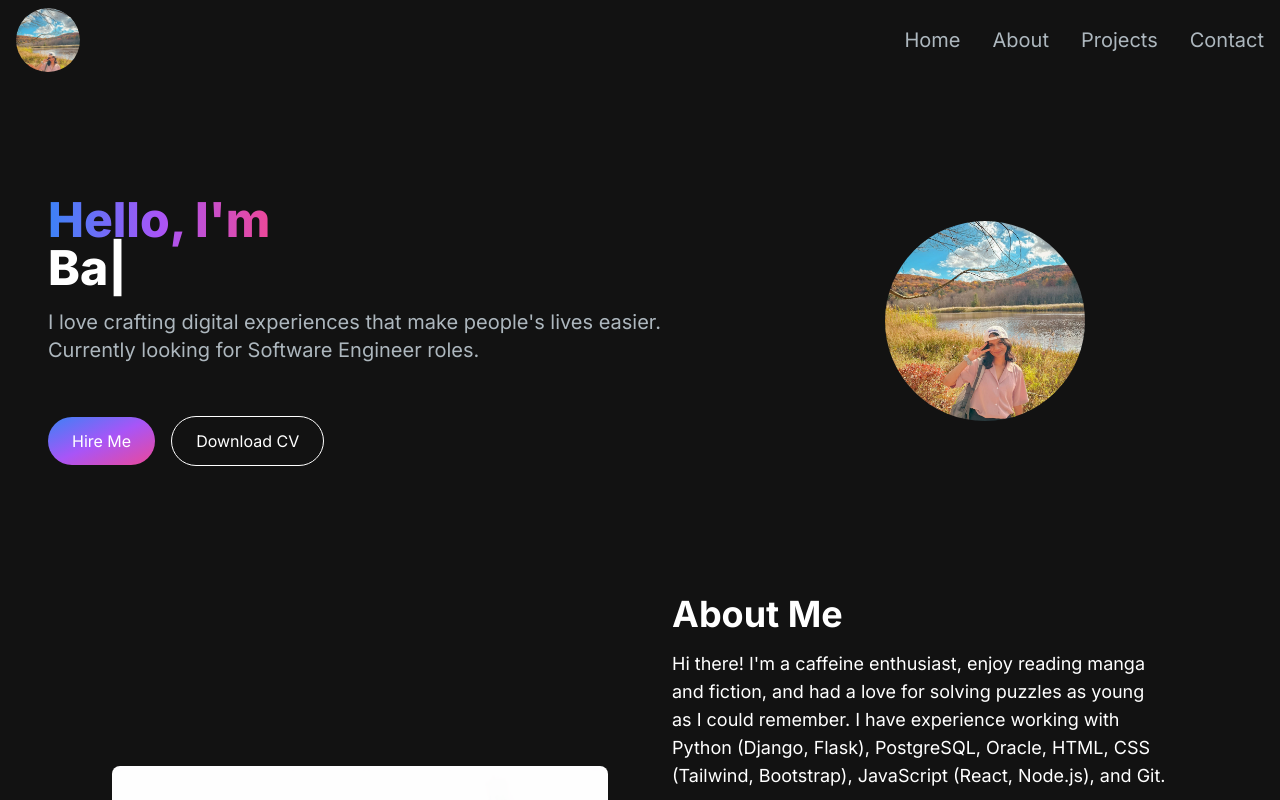
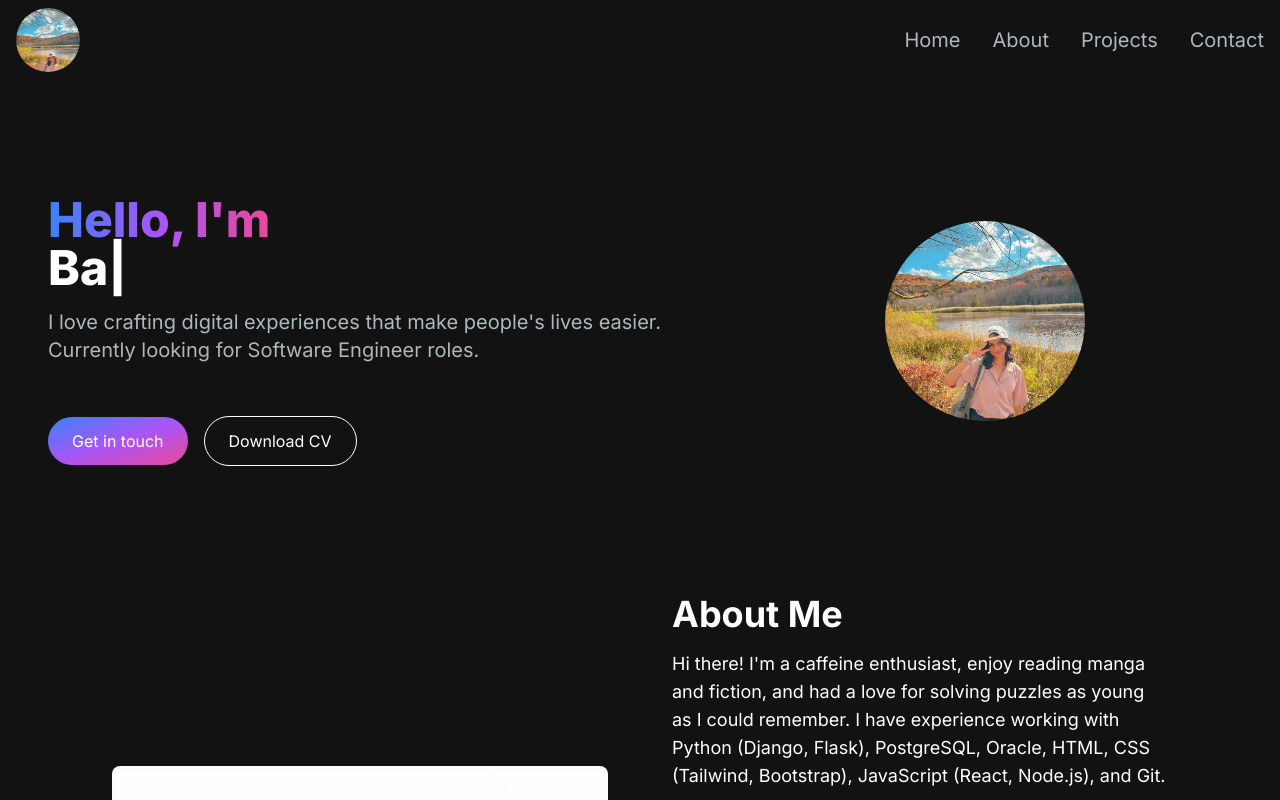
Before and after one commit to orackle/portfolio, a Next.js app: page / in a window 1280 px wide. Shown: the top 800 px of the page. Built offline with nearby package versions, Linux system fonts and the light colour scheme.

Commit message:
resume changed

```diff
--- a/src/app/components/HeroSection.jsx
+++ b/src/app/components/HeroSection.jsx
@@ -37,8 +37,8 @@ const HeroSection = () => {
                     </span>
                 </h1>
                 <p className="hero-section__description text-base sm:text-lg text-[#ADB7BE] text-lg mb-10 lg:text-xl">I love crafting digital experiences that make people's lives easier. Currently looking for Software Engineer roles. </p>
-                <Link href="https://linkedin.com/in/ghosh-debangana"><button className='px-6 py-3 mr-4 rounded-full bg-gradient-to-br from-blue-500 via-primary-500 to-secondary-500 hover:bg-slate-200 text-white w-full sm:w-fit' >Hire Me</button></Link>
-                <Link href="https://drive.google.com/file/d/1395UfreCMqC-SjMS58_MCrcvpbrUpX0Z/view?usp=sharing"><button className='px-6 py-3 mr-4 mt-3 rounded-full bg-transparent hover:bg-slate-800 text-white border border-white w-full sm:w-fit'> Download CV</button></Link>
+                <Link href="https://linkedin.com/in/ghosh-debangana"><button className='px-6 py-3 mr-4 rounded-full bg-gradient-to-br from-blue-500 via-primary-500 to-secondary-500 hover:bg-slate-200 text-white w-full sm:w-fit' >Get in touch</button></Link>
+                <Link href="https://drive.google.com/file/d/1GyuYgnYdwy8I7jJUnLQ6OEwENBN_Ytlo/view?usp=sharing"><button className='px-6 py-3 mr-4 mt-3 rounded-full bg-transparent hover:bg-slate-800 text-white border border-white w-full sm:w-fit'> Download CV</button></Link>
             </motion.div>
 
             <motion.div initial={{ opacity: 0, scale: 0.5 }}
```
